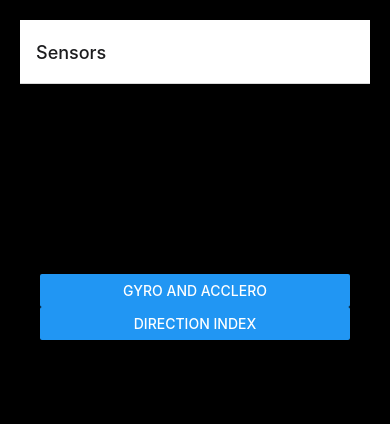
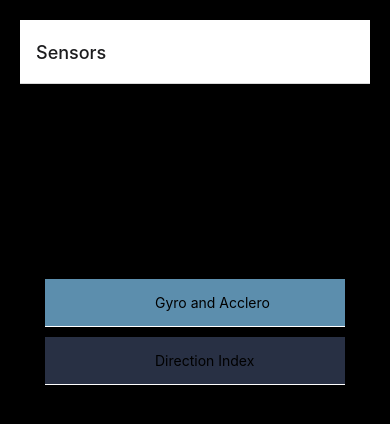
Before and after one commit to Aashish079/GestureBasedController, a React Native app: screen /Sensors in a window 390 px wide. Shown: the top 424 px of the page. Built offline with nearby package versions, Linux system fonts and the light colour scheme; what react-native-sensors would draw is missing.

Commit message:
Update logo and minor fixes

```diff
--- a/App.tsx
+++ b/App.tsx
@@ -1,25 +1,17 @@
-import {View, Text, SafeAreaView, ScrollView, StyleSheet} from 'react-native';
+import {View, SafeAreaView, ScrollView, StyleSheet} from 'react-native';
 import React from 'react';
-// import {WebSocketProvider} from './src/scripts/listen_broadcast';
-// import Sensors from './src/components/sensors';
-// import Lobby from './src/components/lobby';
+
 import StackNavigator from './StackNavigator';
 
 const App = () => {
   return (
-
     <SafeAreaView style={styles.safeArea}>
       <ScrollView contentContainerStyle={styles.scrollView}>
         <View style={styles.container}>
-        {/* <WebSocketProvider> */}
-            {/* <Lobby />
-            <Sensors /> */}
-            <StackNavigator/>
-          {/* </WebSocketProvider> */}
+          <StackNavigator />
         </View>
       </ScrollView>
     </SafeAreaView>
-
   );
 };
 
--- a/src/components/lobby.tsx
+++ b/src/components/lobby.tsx
@@ -1,4 +1,4 @@
-import React, {useState, useEffect} from 'react';
+import React, { useState, useEffect } from 'react';
 import {
   View,
   Text,
@@ -9,39 +9,37 @@ import {
   Button,
   Image,
 } from 'react-native';
-import {listenForBroadcast, useWebSocket} from '../scripts/listen_broadcast';
+import { listenForBroadcast, useWebSocket } from '../scripts/listen_broadcast';
 
-const Lobby = ({navigation}) => {
-  const {connectToServer, isConnected} = useWebSocket();
+const Lobby = ({ navigation }) => {
+  const { connectToServer, isConnected } = useWebSocket();
   const [username, setUsername] = useState('');
 
   const [availableConnection, setAvailableConnection] = useState<string[]>([]);
   useEffect(() => {
     if (isConnected) {
-
       navigation.navigate('Sensors');
     }
   }, [isConnected, navigation]);
   const handleClick = async () => {
     try {
-      const hostInfo = await listenForBroadcast();
-
-      setAvailableConnection(Array.from(hostInfo));
+      if (username === '') {
+        Alert.alert('Input field is empty', 'Username can’t be empty');
+      } else {
+        const hostInfo = await listenForBroadcast();
+        setAvailableConnection(Array.from(hostInfo));
+      }
     } catch (error) {
-      console.error('Failed to listen for broadcast:', error);
+      console.error('Error occurred:', error);
     }
   };
 
   const makeConnection = async (ip, port, username) => {
-
     try {
       await connectToServer(ip, port, username);
-
-
     } catch (error) {
       console.log('Error ', error);
     }
-
   };
   return (
     <View style={styles.container}>
@@ -67,15 +65,14 @@ const Lobby = ({navigation}) => {
           const [host, address] = hostInfo.split('@');
           const [ip, port] = address.split(':');
           return (
-            <TouchableOpacity
+            <TouchableOpacity style={styles.deviceContainer}
               key={port}
               onPress={() => makeConnection(ip, port, username)}>
-              <View key={index}>
+              <View style={styles.deviceName} key={index}>
                 <Text>Host: {host}</Text>
                 <Text>Ip: {ip}</Text>
 
                 <Text>Port: {port}</Text>
-
               </View>
             </TouchableOpacity>
           );
@@ -115,9 +112,11 @@ const styles = StyleSheet.create({
   deviceContainer: {
     padding: 20,
     borderBottomWidth: 1,
+
     borderBottomColor: '#444',
   },
   deviceName: {
+    margin: 15,
     color: '#fff',
     fontSize: 18,
   },
@@ -130,7 +129,6 @@ const styles = StyleSheet.create({
     textAlign: 'center',
     marginTop: 20,
   },
-
 });
 
 export default Lobby;
--- a/src/components/sensors.tsx
+++ b/src/components/sensors.tsx
@@ -1,15 +1,23 @@
-import React, {useState, useEffect} from 'react';
-import {View, Text, Button, BackHandler, StyleSheet,TouchableOpacity} from 'react-native';
+import React, { useState, useEffect } from 'react';
+import {
+  View,
+  Text,
+
+  BackHandler,
+  StyleSheet,
+  TouchableOpacity,
+} from 'react-native';
 import {
   subscribeAccelerometer,
   subscribeGyroscope,
   subscribeRawAcclerometer,
 } from '../services/sensors';
-import {useWebSocket} from '../scripts/listen_broadcast';
-const Sensors = ({navigation}) => {
-  const {socket, isConnected, setIsConnected} = useWebSocket();
-  const [gyro, setGyro] = useState({x: 0, y: 0, z: 0});
-  const [acclero, setAcclero] = useState({x: 0, y: 0, z: 0});
+import { useWebSocket } from '../scripts/listen_broadcast';
+const Sensors = ({ navigation }) => {
+  const { socket, isConnected, setIsConnected } = useWebSocket();
+
+  const [gyro, setGyro] = useState({ x: 0, y: 0, z: 0 });
+  const [acclero, setAcclero] = useState({ x: 0, y: 0, z: 0 });
   const [dataToSend, setDataToSend] = useState('directionIndex');
   const [directionIndex, setDirectionIndex] = useState('Neutral');
 
@@ -47,7 +55,7 @@ const Sensors = ({navigation}) => {
   useEffect(() => {
     if (!isConnected || dataToSend !== 'directionIndex') return;
     if (socket) {
-      const data = {directionIndex: directionIndex};
+      const data = { directionIndex: directionIndex };
       socket.send(JSON.stringify(data));
     }
   }, [socket, isConnected, directionIndex, dataToSend]);
@@ -55,7 +63,7 @@ const Sensors = ({navigation}) => {
   useEffect(() => {
     if (!isConnected || dataToSend !== 'gyroAcclero') return;
     if (socket) {
-      const data = {gyroscope: gyro, accelerometer: acclero};
+      const data = { gyroscope: gyro, accelerometer: acclero };
       socket.send(JSON.stringify(data));
     }
   }, [socket, isConnected, gyro, acclero, dataToSend]);
@@ -72,14 +80,27 @@ const Sensors = ({navigation}) => {
 
       <Text>Direction Index</Text>
       <Text>Direction : {directionIndex}</Text>
-      <Button  style={styles.button}
-        title="Gyro and Acclero"
-        onPress={() => setDataToSend('gyroAcclero')}
-      />
-      <Button  style={styles.button}
-        title="Direction Index"
-        onPress={() => setDataToSend('directionIndex')}
-      />
+
+      <TouchableOpacity
+        style={[
+          styles.deviceContainer,
+          dataToSend === 'gyroAcclero' && styles.activeDeviceContainer,
+        ]}
+        onPress={() => setDataToSend('gyroAcclero')}>
+        <View>
+          <Text>Gyro and Acclero</Text>
+        </View>
+      </TouchableOpacity>
+      <TouchableOpacity
+        style={[
+          styles.deviceContainer,
+          dataToSend === 'directionIndex' && styles.activeDeviceContainer,
+        ]}
+        onPress={() => setDataToSend('directionIndex')}>
+        <View>
+          <Text>Direction Index</Text>
+        </View>
+      </TouchableOpacity>
     </View>
   );
 };
@@ -90,16 +111,20 @@ const styles = StyleSheet.create({
     backgroundColor: '#000',
     padding: 20,
   },
-  button: {
+  deviceContainer: {
+    margin: 5,
+    paddingLeft: 110,
+    paddingVertical: 15,
 
-    backgroundColor: 'lightblue',
-    padding: 10,
-    margin: 5,
+    borderBottomWidth: 1,
+    backgroundColor: '#5C8EAD',
+    borderBottomColor: '#fff',
   },
-  selectedButton: {
-
-    backgroundColor: 'blue',
-    color: 'white',
+  activeDeviceContainer: {
+    backgroundColor: '#283044',
+  },
+  text: {
+    color: '#fff',
   },
 });
 export default Sensors;
```
Also changed, not shown: 16 other files (tests, documents, lock files or other folders).
